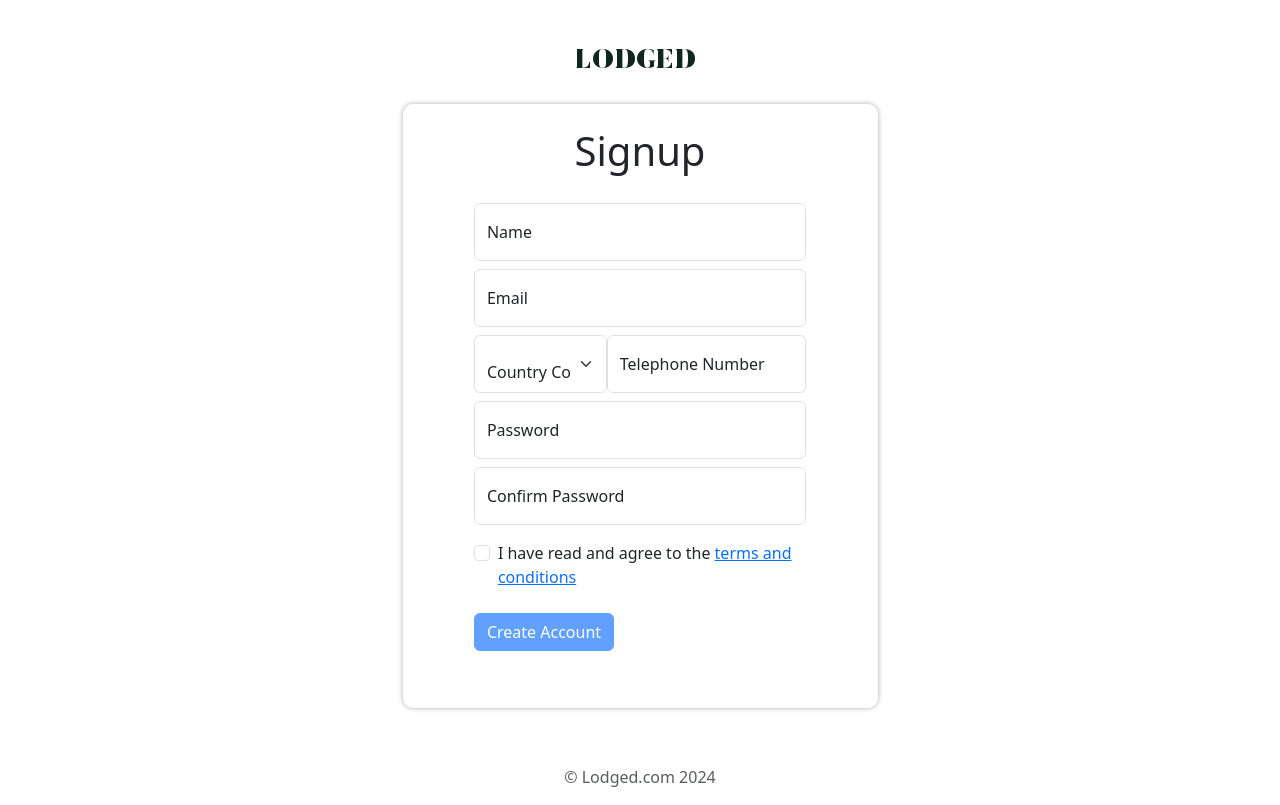
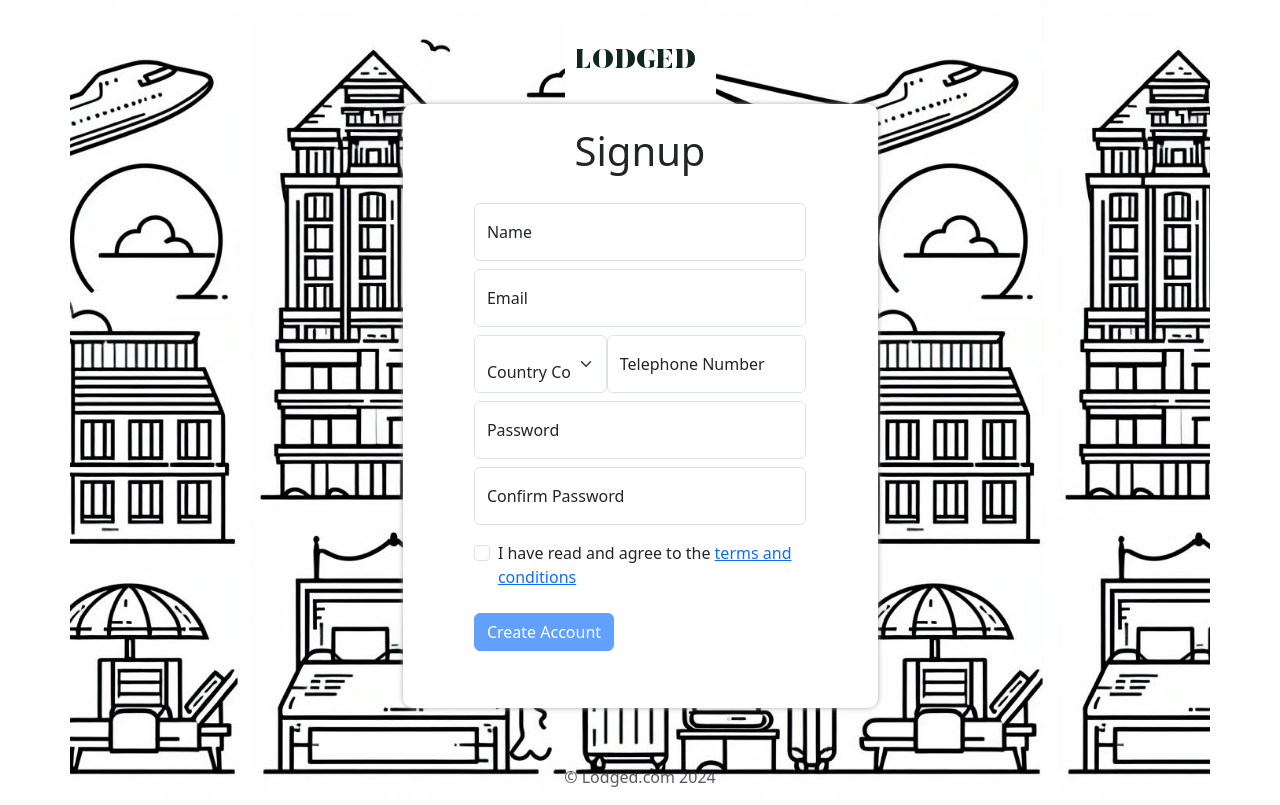
Before and after one commit to Bolang-Lonson/lodged, a React (Create React App) app: page /signup in a window 1280 px wide. Built offline with nearby package versions, Linux system fonts and the light colour scheme.

Commit message:
added fun art background to login and signup pages

```diff
--- a/src/Components/Login/login.css
+++ b/src/Components/Login/login.css
@@ -1,10 +1,20 @@
+.body {
+    background-image: url('../../Assets/Images/BG2.jpg');
+    background-size: contain;
+    background-repeat: repeat;
+    background-position: center center;
+}
 .form_box {
     box-shadow: 0 0 5px #aaa;
     border-radius: 10px;
     padding:2% 5% 5% 5%;
     margin-bottom: 5%;
+    background: #fff;
 }
 
+.img-fluid {
+    background-color: #fff;
+}
 .telly {
     display: flex;
     flex-wrap: wrap;
--- a/src/Components/Login/login.js
+++ b/src/Components/Login/login.js
@@ -43,7 +43,7 @@ const Login = () => {
   }
 
   return (
-    <div className='container'>
+    <div className='container body'>
       <div className='row pt-4 text-center'>
         <div className='col'>
           <img
--- a/src/Components/Signup/signup.js
+++ b/src/Components/Signup/signup.js
@@ -71,7 +71,7 @@ const Signup = () => {
   }
 
   return (
-    <div className='container'>
+    <div className='container body'>
       <div className='row pt-4 text-center'>
         <div className='col'>
           <img
```
Also changed, not shown: src/Assets/Images/BG.jpg (added), src/Assets/Images/BG2.jpg (added).
